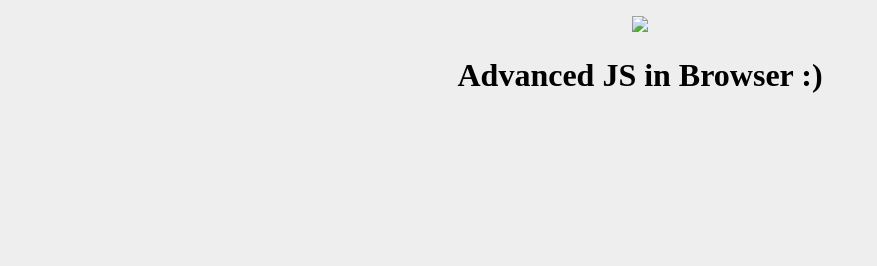
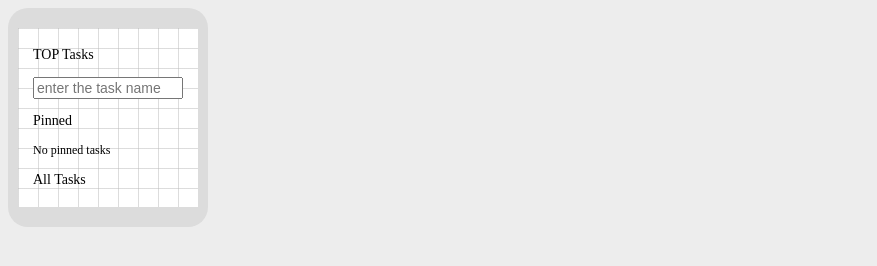
Before and after one commit to Evgeniy-27/3.2_TOP-Tasks, a website built with webpack: page src/index.html in a window 1280 px wide. Shown: the whole page, without its empty margins (0-877 px from the left). Built offline with nearby package versions, Linux system fonts and the light colour scheme; files whose address does not match are found by name.

Commit message:
Подготовка поля

```diff
--- a/package.json
+++ b/package.json
@@ -1,5 +1,5 @@
 {
-  "name": "dom",
+  "name": "3.2_top_tasks",
   "version": "1.0.0",
   "description": "[![Build status]",
   "main": "index.js",
--- a/src/css/style.css
+++ b/src/css/style.css
@@ -1,4 +1,37 @@
+* {
+  box-sizing: border-box;
+  font-size: 14px;
+  }
+
+html,
 body {
-  background: #eee;
-  text-align: center;
+  height: 100%;
 }
+
+body {
+  background-color: #ededed;
+}
+.pinned {
+  font-size: 12px;
+}
+.container {
+  background-color: #dcdcdc;
+  border-radius: 20px;
+  width: 200px;
+}
+.content {
+  padding: 20px 10px;
+
+  }
+  .shell {
+
+  position: relative;
+  margin: auto;
+  padding: 5px 15px;
+    background: linear-gradient(#bbb, transparent 1px),
+        linear-gradient(90deg, #bbb, transparent 1px), #fff;
+  background-size: 20px 20px;
+  }
+  #inputform {
+    width: 100%;
+      }
--- a/src/index.html
+++ b/src/index.html
@@ -1,18 +1,32 @@
 <!DOCTYPE html>
 <html lang="en">
-<head>
-  <meta charset="UTF-8">
-  <meta name="viewport" content="width=device-width, initial-scale=1.0">
-  <meta http-equiv="X-UA-Compatible" content="ie=edge">
-  <title>Document</title>
-  <link rel="shortcut icon" href="favicon.ico" type="image/x-icon">
-  <link rel="stylesheet" href="css/style.css">
-</head>
-<body>
-  <p>
-    <img src="img/js.png">
-  </p>
-  <h1>Advanced JS in Browser :)</h1>
-  <script src="js/app.js"></script>
-</body>
+  <head>
+    <meta charset="UTF-8" />
+    <meta name="viewport" content="width=device-width, initial-scale=1.0" />
+    <meta http-equiv="X-UA-Compatible" content="ie=edge" />
+    <title>Document</title>
+    <link rel="shortcut icon" href="favicon.ico" type="image/x-icon" />
+    <link rel="stylesheet" href="css/style.css" />
+  </head>
+  <body>
+    <div class="container">
+      <div class="content">
+        <div class="shell">
+        <form name="tasks">
+          <p>TOP Tasks</p>
+          <input
+            type="text"
+            id="inputform"
+            placeholder="enter the task name"
+            required
+          />
+        </form>
+        <p>Pinned</p>
+        <div class="pinned">No pinned tasks</div>
+        <p>All Tasks</p>
+        <div class="alltasks"></div>
+        </div>
+      </div>
+    </div>
+  </body>
 </html>
--- a/src/index.js
+++ b/src/index.js
@@ -1,3 +1,3 @@
 import './css/style.css';
 import './js/app';
-import './img/js.png';
+//import './img/js.png';
--- a/src/js/app.js
+++ b/src/js/app.js
@@ -1,2 +1,6 @@
+/* eslint-disable consistent-return */
+/* eslint-disable array-callback-return */
+/* eslint-disable import/no-cycle */
+/* eslint-disable prefer-destructuring */
 // eslint-disable-next-line no-console
 console.log('it works!');
```
Also changed, not shown: 1 other file.
